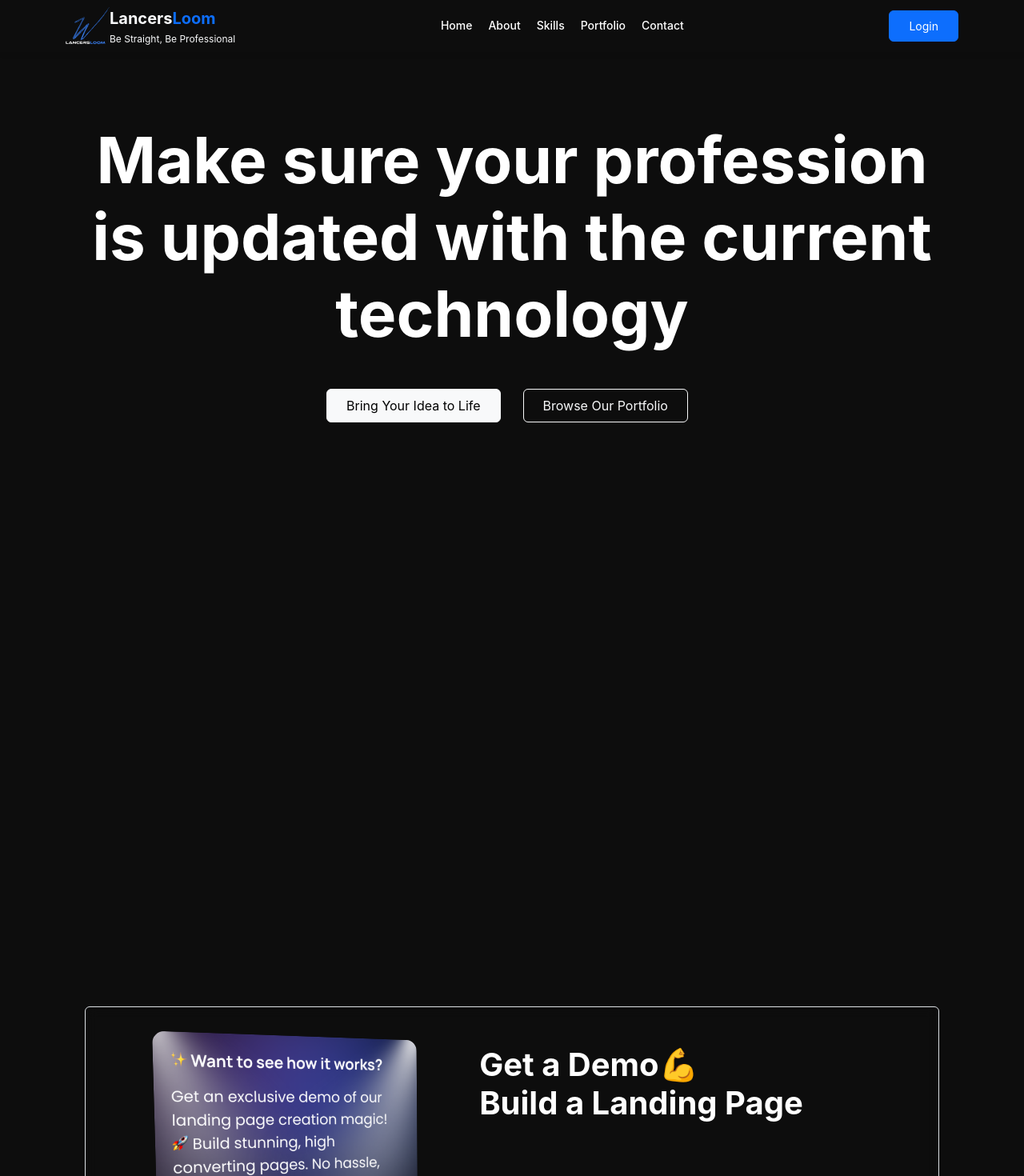
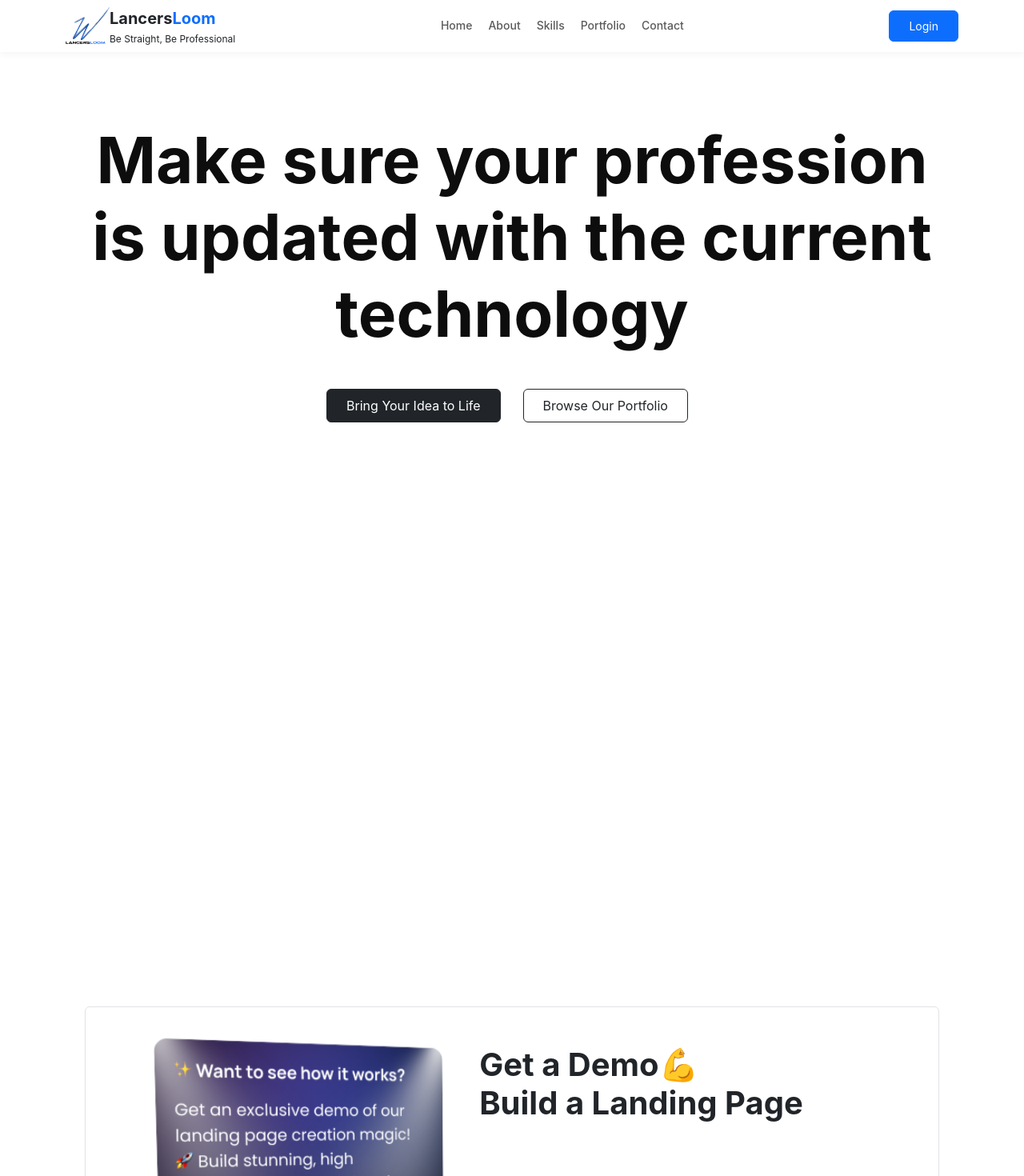
Before and after one commit to Ashwinkumaresan/lancersloom, a React (Vite) app: page / in a window 1280 px wide. Shown: the top 1470 px of the page at 80% size. Built offline with nearby package versions, Linux system fonts and the light colour scheme; no server answers; a web font is replaced by a local one.

Commit message:
UPdates light theme

```diff
--- a/index.html
+++ b/index.html
@@ -2,7 +2,7 @@
 <html lang="en">
   <head>
     <meta charset="UTF-8" />
-    <link rel="icon" type="image/svg+xml" href="logo.svg" />
+    <link rel="icon" type="image/svg+xml" href="logo2.png" />
     <meta name="viewport" content="width=device-width, initial-scale=1.0" />
     <title>Lancersloom</title>
   </head>
--- a/src/App.css
+++ b/src/App.css
@@ -29,8 +29,8 @@
 body {
   width: 100vw;
   font-family: "Inter", sans-serif;
-  color: var(--white);
-  background-color: var(--dark);
+  color: var(--dark);
+  background-color: var(--white);
   line-height: 1.6;
   overflow-x: hidden;
 }
--- a/src/components/Navbar.css
+++ b/src/components/Navbar.css
@@ -1,8 +1,8 @@
 .modern-navbar {
     /* background: transparent;
     backdrop-filter: blur(8px); */
-    background-color: var(--dark);
-    color: white;
+    background-color: var(--white);
+    color: black;
     transition: all 0.3s ease;
     box-shadow: 0 2px 10px rgba(0, 0, 0, 0.05);
 }
@@ -39,7 +39,7 @@
     position: absolute;
     height: 2px;
     width: 100%;
-    background: #fff;
+    background: var(--dark);
     border-radius: 2px;
     opacity: 1;
     left: 0;
@@ -77,7 +77,6 @@
 
 .nav-link {
     font-weight: 500;
-    color: #fff !important;
     margin: 0 10px;
     padding: 8px 0 !important;
     position: relative;
@@ -106,7 +105,7 @@
 
 @media (max-width: 991px) {
     .navbar-collapse {
-        background-color: var(--dark);
+        background-color: var(--white);
         border-radius: 10px;
         margin-top: 15px;
         padding: 20px;
--- a/src/components/Navbar.jsx
+++ b/src/components/Navbar.jsx
@@ -66,12 +66,12 @@ const ModernNavbar = () => {
         <Container>
           <Navbar.Brand href="/" className="brand">
             <div className="d-flex align-items-center">
-              <img src="logo.svg" alt="" style={{
+              <img src="logo2.png" alt="" style={{
                 width: "55px", height: "55px", objectFit: "contain"
               }} />
               <div>
-                <p className="m-0 p-0 fw-bold text-light ">Lancers<span className="text-primary">Loom</span></p>
-                <span className="m-0 p-0 d-block fs-12 text-light">Be Straight, Be Professional</span>
+                <p className="m-0 p-0 fw-bold text-dark ">Lancers<span className="text-primary">Loom</span></p>
+                <span className="m-0 p-0 d-block fs-12 text-dark">Be Straight, Be Professional</span>
               </div>
             </div>
           </Navbar.Brand>
--- a/src/components/home/About.jsx
+++ b/src/components/home/About.jsx
@@ -165,7 +165,7 @@ const About = () => {
                 </ul>
                 <p>At <strong>Lancersloom</strong>, we blend creativity with technology to help you stand out, upgrade your brand, and connect with your audience.
                 </p>
-                <button className="btn btn-light w-100" onClick={ () => navigate("/project-request")}>Let's Build Your's</button>
+                <button className="btn btn-dark w-100" onClick={ () => navigate("/project-request")}>Let's Build Your's</button>
               </div>
             </div>
           </div>
--- a/src/components/home/Hero.jsx
+++ b/src/components/home/Hero.jsx
@@ -249,12 +249,12 @@ const Hero = () => {
         <div className="row">
           <h1 className="display-1 p-4 text-center fw-bold" ref={titleRef}>Make sure your profession is updated with the <span className="text-primary"> current technology </span></h1>
           <div className="text-center">
-            <button onClick={() => navigate("/project-request")} className="btn btn-light mx-2 px-4 py-2 my-2" ref={(el) => (buttonsRef.current[1] = el)}>Bring Your Idea to Life</button>
+            <button onClick={() => navigate("/project-request")} className="btn btn-dark mx-2 px-4 py-2 my-2" ref={(el) => (buttonsRef.current[1] = el)}>Bring Your Idea to Life</button>
             <button className="btn" style={{
               outline:"none",
               border:"none",
             }} ref={(el) => (buttonsRef.current[2] = el)}>
-              <a href="#portfolio" className="btn btn-outline-light mx-2 px-4 py-2 my-2">Browse Our Portfolio</a>
+              <a href="#portfolio" className="btn btn-outline-dark mx-2 px-4 py-2 my-2">Browse Our Portfolio</a>
             </button>
           </div>
           <img src="/Hero.svg" data-aos="fade-up" className="img-fluid" alt="Hero" ref={(el) => (imageRef.current = el)} />
@@ -269,17 +269,21 @@ const Hero = () => {
               className="img-fluid ms-md-5"
               alt="Offers"
               ref={(el) => (offerImgRef.current = el)}
+              style={{
+                width:"500px",
+                height:"400px",
+              }}
             />
           </div>
           <div className="col-12 col-md-6 p-3 p-md-5">
-            <p className="display-6 m-0 text-white fw-bold" ref={(el) => (headingRefs.current[0] = el)}>Get a Demo💪</p>
-            <p className="display-6 m-0 text-white fw-bold" ref={(el) => (headingRefs.current[1] = el)}>Build a Landing Page</p>
+            <p className="display-6 m-0 text-dark fw-bold" ref={(el) => (headingRefs.current[0] = el)}>Get a Demo💪</p>
+            <p className="display-6 m-0 text-dark fw-bold" ref={(el) => (headingRefs.current[1] = el)}>Build a Landing Page</p>
 
             <p className="m-0 mt-2" style={{ color: "#A0A0A0" }} ref={(el) => (paraRef.current = el)}>
               Request a live demo and effortlessly create stunning, conversion-ready landing pages for your brand
             </p>
             <div className="mt-3">
-              <p className="m-0 text-white fw-bold" >Provide us with your email</p>
+              <p className="m-0 text-dark fw-bold" >Provide us with your email</p>
               <form action="#" className="d-flex border rounded p-2">
                 <input
                   type="text"
--- a/src/components/home/Portfolio.jsx
+++ b/src/components/home/Portfolio.jsx
@@ -169,19 +169,10 @@ const Portfolio = () => {
         },
       });
 
-    tl.from(card, {
-      opacity: 1,
-      y: 60,
-      skewX: 10,
-      rotate: 5,
-      duration: 0.6,
-      ease: "power3.out",
-    }).to(card, {
-      skewX: 0,
-      rotate: 0,
-      duration: 0.4,
-      ease: "expo.out",
-    });
+      tl.fromTo(card,
+        { opacity: 0, y: 50 },
+        { opacity: 1, y: 0, duration: 0.8, ease: "power3.out" }
+      );
     });
   }, [projects]);
 
@@ -213,8 +204,8 @@ const Portfolio = () => {
 
   return (
     <section id="portfolio" className="p-10" style={{
-      width:"100vw",
-      overflow:"hidden"
+      width: "100vw",
+      overflow: "hidden"
     }}>
       <Container>
         <Row className="text-center my-5">
@@ -231,7 +222,7 @@ const Portfolio = () => {
               className="col-md-6 col-lg-4"
               ref={(el) => (cardsRef.current[index] = el)}
             >
-              <div className="card portfolio-item h-100">
+              <div className="card portfolio-item h-100 bg-light text-dark">
                 <img src={project.image} alt={project.title} className="card-img-top" />
                 <div className="card-body">
                   <h5 className="card-title">{project.title}</h5>
--- a/src/pages/HOme.jsx
+++ b/src/pages/HOme.jsx
@@ -22,11 +22,9 @@ export const Home = () => {
   return (
     <main>
       {loading ? (
-        <div className="d-flex flex-column justify-content-center align-items-center vh-100" style={{
-          backgroundColor: '#0D0D0D',
-        }}>
+        <div className="d-flex flex-column justify-content-center align-items-center vh-100">
           <img
-            src="/logo.png"
+            src="/logo2.png"
             alt="Loading..."
             className="floating-animation"
             style={{ width: '120px', height: '120px' }}
```
Also changed, not shown: public/logo2.png (added). Lines whose indentation alone changed are shown as unchanged.
